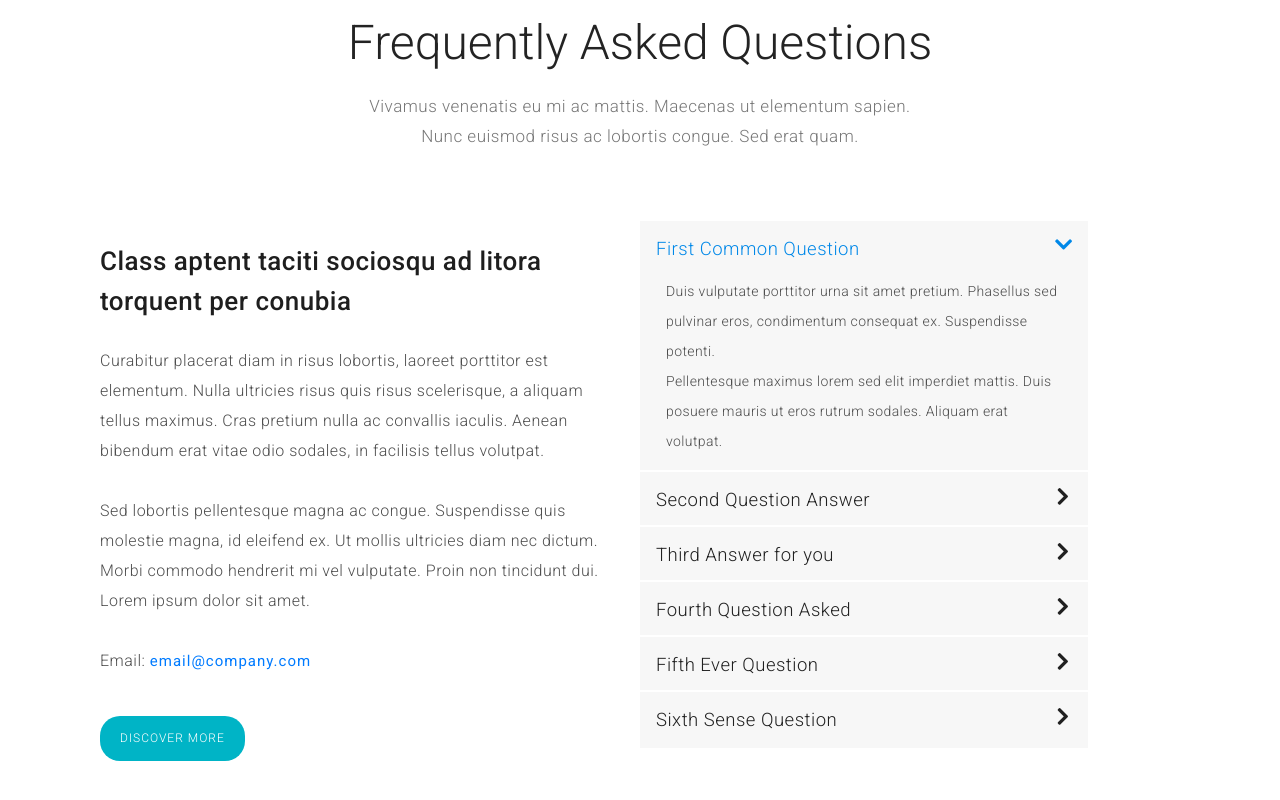
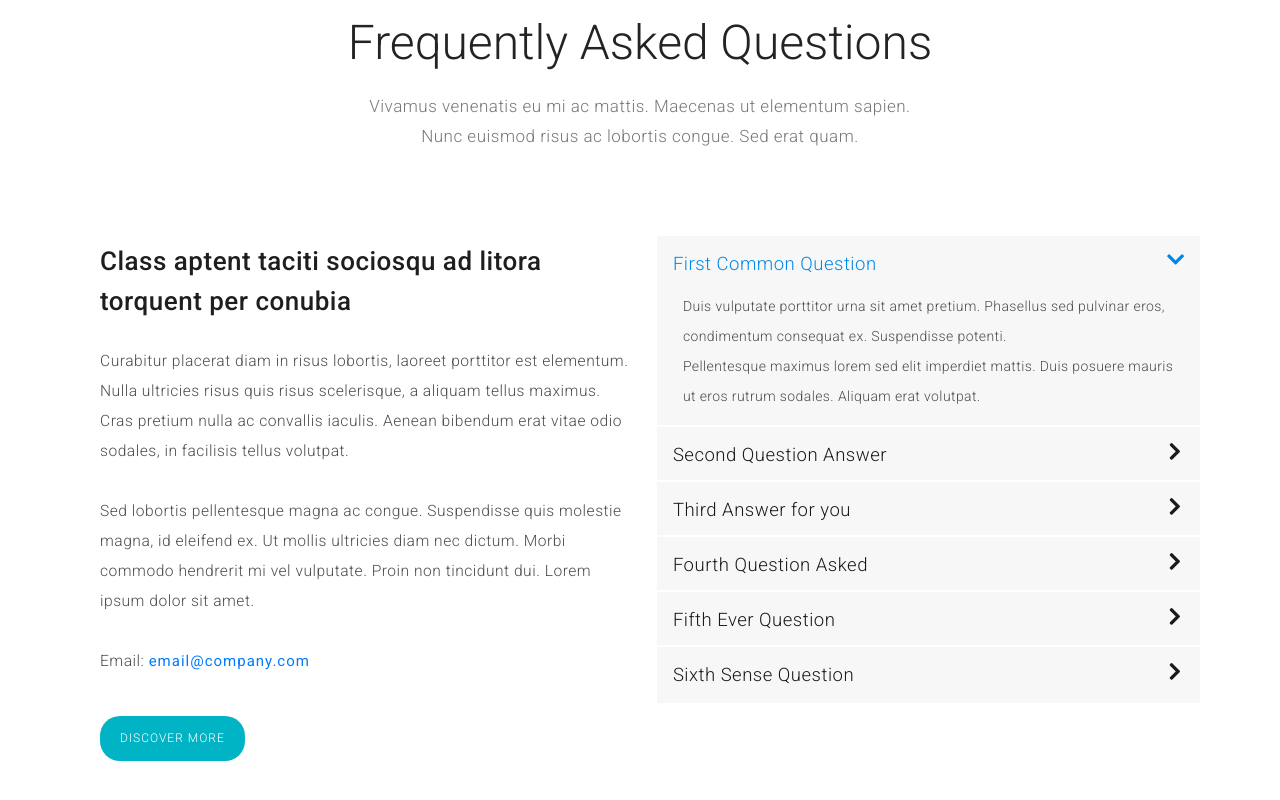
Before and after one commit to birkan9977/react_art_factory, a React (Create React App) app: page / in a window 1280 px wide. Shown: the part 3102-3902 px from the top of the page. Built offline with nearby package versions, Linux system fonts and the light colour scheme.

Commit message:
prettier

```diff
--- a/src/assets/styles/main.css
+++ b/src/assets/styles/main.css
@@ -827,7 +827,7 @@ body {
 
 .faq-left-col {
   padding: 2rem;
-  width: 50%;
+  width: 53%;
 }
 
 .faq-left-col-header h5 {
@@ -841,7 +841,7 @@ body {
 
 .faq-left-col-text p {
   margin-bottom: 3rem;
-  font-size: 1.6rem;
+  font-size: 1.56rem;
   line-height: 30px;
   letter-spacing: 0.05rem;
   font-weight: 300;
@@ -855,7 +855,9 @@ body {
 }
 
 .accordion {
-  width: 80%;
+  width: 100%;
+  position: relative;
+  top: 1.5rem;
 }
 
 .accordion-head {
@@ -863,6 +865,7 @@ body {
   cursor: pointer;
   font-weight: 300;
   letter-spacing: 0.05rem;
+  color: #1a1a1a;
 }
 
 .accordion-arrow {
--- a/src/assets/styles/main.scss
+++ b/src/assets/styles/main.scss
@@ -926,7 +926,7 @@ body {
 
 .faq-left-col {
   padding: 2rem;
-  width: 50%;
+  width: 53%;
 }
 
 .faq-left-col-header h5 {
@@ -939,30 +939,33 @@ body {
 }
 
 .faq-left-col-text {
-  p{
+  p {
     margin-bottom: 3rem;
-  font-size: 1.6rem;
-  line-height: 30px;
-  letter-spacing: 0.05rem;
-  font-weight: 300;
+    font-size: 1.56rem;
+    line-height: 30px;
+    letter-spacing: 0.05rem;
+    font-weight: 300;
   }
-  .button-green{
-    margin-top:1rem;
+  .button-green {
+    margin-top: 1rem;
   }
-
 }
 .faq-right-col {
   width: 50%;
 }
 
 .accordion {
-  width: 80%;
+  width: 100%;
+  position: relative;
+  top: 1.5rem;
 }
+
 .accordion-head {
   font-size: 1.85rem;
   cursor: pointer;
   font-weight: 300;
   letter-spacing: 0.05rem;
+  color: hsl(0, 0, 10%);
 }
 
 .accordion-arrow {
@@ -987,10 +990,9 @@ body {
   color: $button-hover-color;
 }
 
-
 .accordion-details {
   //padding:0.2rem;
-  p{
+  p {
     padding: 0 1rem;
     font-size: 1.4rem;
     letter-spacing: 0.04rem;
```
Also changed, not shown: src/components/accordion.jsx (+27 -11 lines), 1 other file (tests, documents, lock files or other folders).
